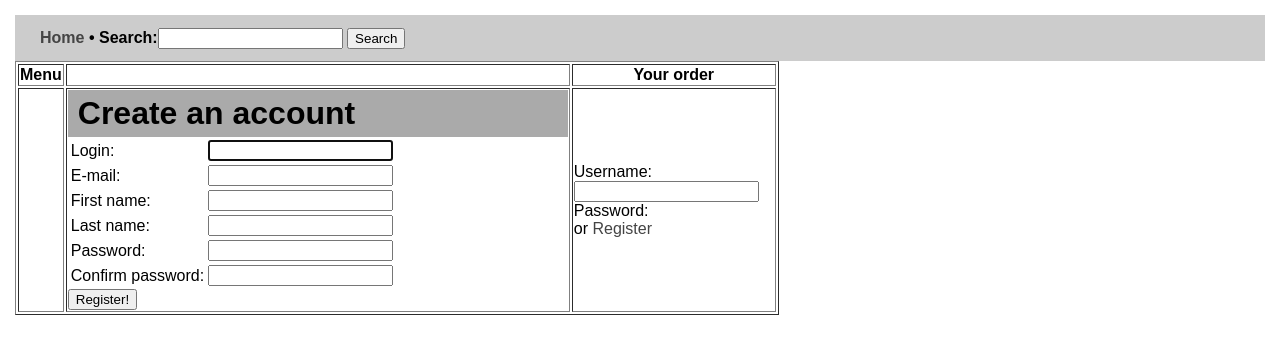
After one commit to kodiers/eShop, a Django app: template templates/register.html in a window 1280 px wide. The commit adds this page. Shown: the top 354 px of the page. Run offline with Django 3.2, Linux system fonts and the light colour scheme; the template is opened without the code that fills it: values that come from a table or form of the project are taken from there, others are empty; parts of the project's set-up code (start-up, migrations or seed data) failed here and were passed over.

Commit message:
Edited templates and views
Added custom UserCreationForm( forms.py), added view functions for main
page, search, registration. Added templates: main, reg_success, register

```diff
--- a/eShop/urls.py
+++ b/eShop/urls.py
@@ -1,4 +1,5 @@
 from django.conf.urls import patterns, include, url
+from shop.views import *
 
 # Uncomment the next two lines to enable the admin:
 from django.contrib import admin
@@ -8,7 +9,9 @@ urlpatterns = patterns('',
     # Examples:
     # url(r'^$', 'eShop.views.home', name='home'),
     # url(r'^eShop/', include('eShop.foo.urls')),
-
+    url(r'^$', MainGoodsListView.as_view(), name='shop_home'),
+    url(r'^search/', search, name='shop_search'),
+    url(r'register/', register),
     # Uncomment the admin/doc line below to enable admin documentation:
     # url(r'^admin/doc/', include('django.contrib.admindocs.urls')),
 
--- /dev/null
+++ b/shop/forms.py
@@ -0,0 +1,14 @@
+__author__ = 'kodiers'
+from django.contrib.auth.forms import UserCreationForm
+from django.contrib.auth.models import User
+
+class MyUserCreationForm(UserCreationForm):
+    """Custom form for user registration"""
+    def __init__(self, *args, **kwargs):
+        super(MyUserCreationForm, self).__init__(*args, **kwargs)
+        self.fields['first_name'].required = True
+        self.fields['last_name'].required = True
+
+    class Meta:
+        model = User
+        fields = ('username', 'email', 'first_name', 'last_name')
--- /dev/null
+++ b/shop/urls.py
@@ -0,0 +1 @@
+__author__ = 'kodiers'
--- a/templates/base.html
+++ b/templates/base.html
@@ -8,9 +8,9 @@
         a { text-decoration: none; color: #444; }
         .small { font-size: 75%; color: #777; }
         #header { font-weight: bold; background: #ccc; padding: 1% 2%; }
-        #story-body { background: #ccc; padding: 2%; }
-        #story-list { background: #ccc; padding: 1% 1% 1% 4%; }
-        #story-list li { margin: .5em 0; }
+        #goods-body { background: #ccc; padding: 2%; }
+        #goods-list { background: #ccc; padding: 1% 1% 1% 4%; }
+        #goods-list li { margin: .5em 0; }
     </style>
 </head>
 <body>
@@ -32,26 +32,29 @@
             <td>
                 <table>
                     {% for page_category in page_categories %}
-                        <tr><td><li><a href="{% url 'page_category' page_category.slug %}">{{ page_category }}</a></li></td></tr>
+                        <tr><td><ul><li><a href="{% url 'page_category' page_category.slug %}">{{ page_category }}</a></li></ul></td></tr>
                     {% endfor %}
                     {% for goods_category in goods_categories %}
-                        <tr><td><li><a href="{% url 'goods_category' goods_category.slug %}">{{ goods_category }}</a></li></td></tr>
+                        <tr><td><ul><li><a href="{% url 'goods_category' goods_category.slug %}">{{ goods_category }}</a></li></ul></td></tr>
                     {% endfor %}
                 </table>
             </td>
-            <td>
+            <td width="500">
                 {% block content %}
                 {% endblock %}
             </td>
-            <td>
+            <td width="200">
                 <!-- TODO: insert basket script-->
                 <!--TODO: edit user login form -->
                 {% if user.is_authenticated %}
-                    You are logged in as {{ user.username }}
+                    You are logged in as <a href=""> {{ user.username }}</a> <!--TODO: Insert link on user page-->
                 {% else %}
                     {% csrf_token %}
                     Username: {{ form.username }}
+                    <br>
                     Password: {{ form.password }}
+                    <br>
+                    or <a href="/register/">Register</a>
                 {% endif %}
             </td>
         </tr>
--- /dev/null
+++ b/templates/reg_succes.html
@@ -0,0 +1,3 @@
+{% extends "base.html" %}
+<h1>You have registered succesfully!</h1>
+<p><a href="/"> Please click here to back on the main page!</a></p>
--- /dev/null
+++ b/templates/register.html
@@ -0,0 +1,63 @@
+{% extends "base.html" %}
+
+{% block title %}Create an account{% endblock %}
+
+{% block content %}
+  {% if form.errors %}
+    <p>Try again! Or contact system administrator!</p>
+  {% endif %}
+  <h1>Create an account</h1>
+  <form action="" method="post"> {% csrf_token %}
+      <table>
+          <tr>
+              <td>
+                Login:
+              </td>
+              <td>
+                  {{ form.username }}
+              </td>
+          </tr>
+          <tr>
+              <td>
+                  E-mail:
+              </td>
+              <td>
+                  {{ form.email }}
+              </td>
+          </tr>
+          <tr>
+              <td>
+                  First name:
+              </td>
+              <td>
+                  {{ form.first_name }}
+              </td>
+          </tr>
+          <tr>
+              <td>
+                  Last name:
+              </td>
+              <td>
+                  {{ form.last_name }}
+              </td>
+          </tr>
+          <tr>
+              <td>
+                  Password:
+              </td>
+              <td>
+                  {{ form.password1 }}
+              </td>
+          </tr>
+          <tr>
+              <td>
+                  Confirm password:
+              </td>
+              <td>
+                  {{ form.password2 }}
+              </td>
+          </tr>
+      </table>
+      <input type="submit" value="Register!">
+  </form>
+{% endblock %}
```
Also changed, not shown: shop/views.py (+43 -0 lines), templates/main.html (added, +11 -0 lines), database/shop.db, 3 other files.
